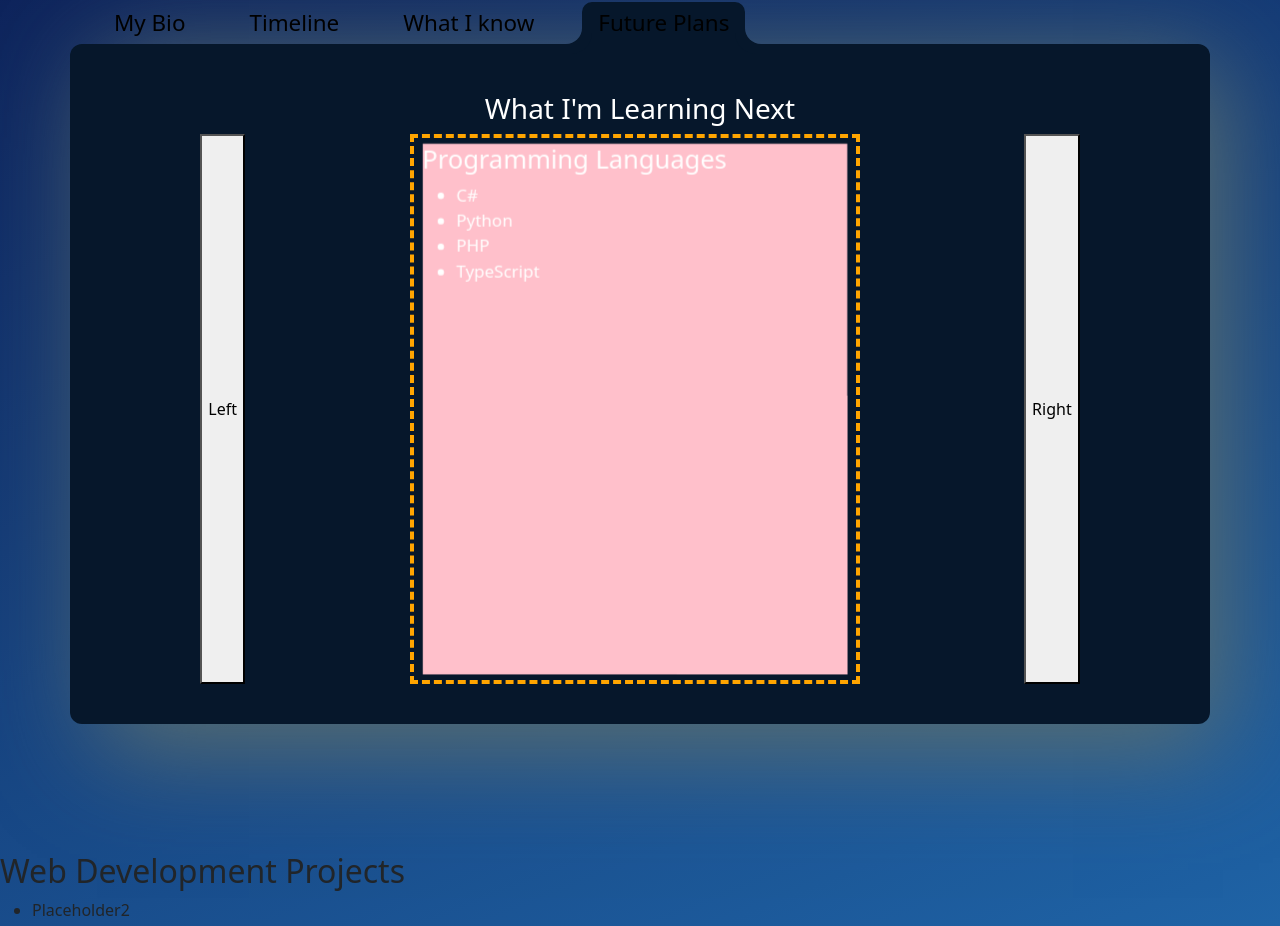
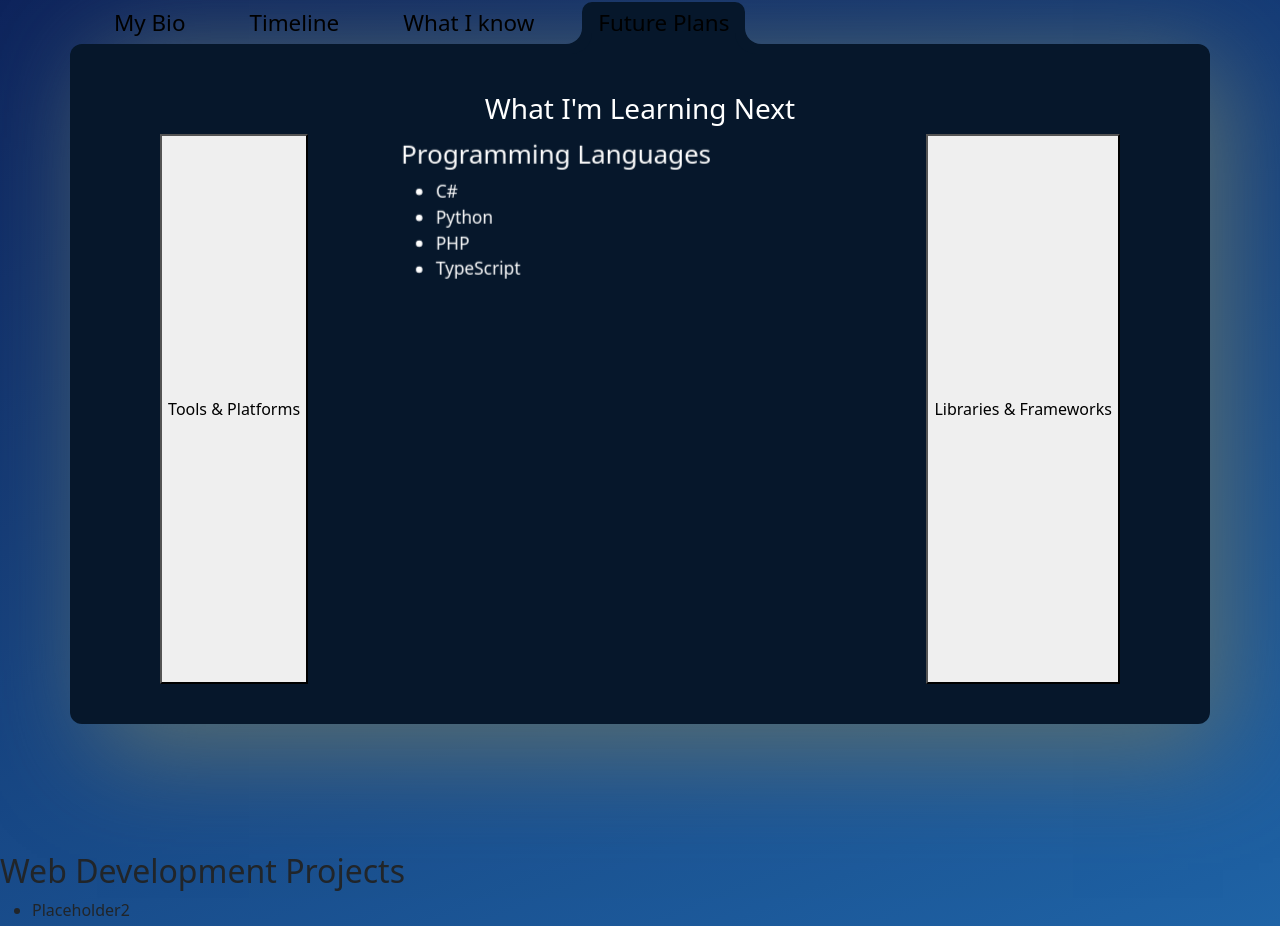
Before and after one commit to jheersink8/Portfolio-jrh, a React (Vite) app in the folder Portfolio-JRH/: page / in a window 1280 px wide. Shown: the part 788-1714 px from the top of the page. Built offline with nearby package versions, Linux system fonts and the light colour scheme.

Commit message:
Added triangle to future

```diff
--- a/Portfolio-JRH/src/assets/css/style.css
+++ b/Portfolio-JRH/src/assets/css/style.css
@@ -152,6 +152,8 @@
 .Object{
     perspective: 2000px;
     height: 100%;
+    /* transform: rotateY(40deg) rotateX(20deg) rotateZ(60deg); */
+    transform-style: preserve-3d;
 }
 
 .triangle {
@@ -161,7 +163,6 @@
     transform-style: preserve-3d;
     height: 550px;
     width: 450px;
-    border: 4px dashed orange;
 
 
     transition: transform 1.2s ease-out;
@@ -174,7 +175,16 @@
     position: absolute;
     backface-visibility: hidden;
 }
-.languages{
+
+.triangleButtonLeft {
+    writing-mode:sideways-lr;
+}
+
+.triangleButtonRight {
+    writing-mode:sideways-rl;
+}
+
+/* .languages{
     background-color: pink;
 }
 
@@ -184,10 +194,10 @@
 
 .tools{
     background-color: red;
-}
+} */
 
 :root{
-    --axisDistance: 116px;
+    --axisDistance: 150px;
 }
 
 .position1{
--- a/Portfolio-JRH/src/components/Portfolio/AboutMeComponents/Future.jsx
+++ b/Portfolio-JRH/src/components/Portfolio/AboutMeComponents/Future.jsx
@@ -21,27 +21,41 @@ const toolItems = tools.map(tool =>
 
 export default function Future() {
     let [trianglePosition, setTrianglePosition] = useState(0);
+    let [languagesPosition, setLanguagesPosition] = useState(1);
+    let [frameworksPosition, setFrameworksPosition] = useState(2);
+    let [toolsPosition, setToolsPosition] = useState(3);
 
     const runLeft = () => {
         setTrianglePosition((prevPosition) => (prevPosition - 120));
+        setLanguagesPosition((prevPosition) => (prevPosition === 3 ? 1 : prevPosition + 1));
+        setFrameworksPosition((prevPosition) => (prevPosition === 3 ? 1 : prevPosition + 1));
+        setToolsPosition((prevPosition) => (prevPosition === 3 ? 1 : prevPosition + 1));
     };
 
     const runRight = () => {
         setTrianglePosition((prevPosition) => (prevPosition + 120));
+        setLanguagesPosition((prevPosition) => (prevPosition === 1 ? 3 : prevPosition - 1));
+        setFrameworksPosition((prevPosition) => (prevPosition === 1 ? 3 : prevPosition - 1));
+        setToolsPosition((prevPosition) => (prevPosition === 1 ? 3 : prevPosition - 1));
     };
 
     return (
         <>
-
             {/* Future Development */}
             <h3 className='text-center'>What I'm Learning Next</h3>
             <div className='d-flex justify-content-around'>
-                <button onClick={runLeft}>Left</button>
+
+
+                <button
+                    onClick={runLeft}
+                    className='triangleButtonLeft'>
+                    {languagesPosition === 3 ? 'Programming Languages' : frameworksPosition === 3 ? 'Libraries & Frameworks' : 'Tools & Platforms'}
+                </button>
 
                 <div className='Object'>
                     <div className='triangle' style={{ transform: `rotateY(${trianglePosition}deg)` }}>
                         {/* Programming Languages */}
-                        <div className={`side languages position1`}>
+                        <div className={`side languages position1 ${languagesPosition === 1 ? 'triangleFront' : 'triangleSide'}`}>
                             <h4>Programming Languages</h4>
                             <ul>
                                 {languageItems}
@@ -49,7 +63,7 @@ export default function Future() {
                         </div>
 
                         {/* Libraries and Frameworks */}
-                        <div className={`side frameworks position2`}>
+                        <div className={`side frameworks position2 ${frameworksPosition === 1 ? 'triangleFront' : 'triangleSide'}`}>
                             <h4>Libraries & Frameworks</h4>
                             <ul>
                                 {frameworkItems}
@@ -57,7 +71,7 @@ export default function Future() {
                         </div>
 
                         {/* Tools and Platforms */}
-                        <div className={`side tools position3`}>
+                        <div className={`side tools position3 ${toolsPosition === 1 ? 'triangleFront' : 'triangleSide'}`}>
                             <h4>Tools & Platforms</h4>
                             <ul>
                                 {toolItems}
@@ -65,7 +79,11 @@ export default function Future() {
                         </div>
                     </div>
                 </div>
-                <button onClick={runRight}>Right</button>
+                <button
+                    onClick={runRight}
+                    className='triangleButtonRight'>
+                    {languagesPosition === 2 ? 'Programming Languages' : frameworksPosition === 2 ? 'Libraries & Frameworks' : 'Tools & Platforms'}
+                </button>
             </div>
         </>
     );
```
